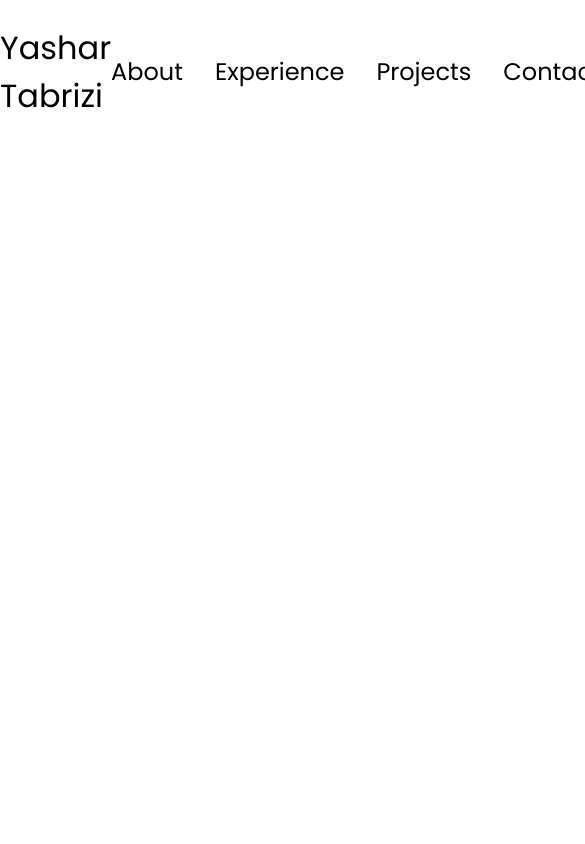
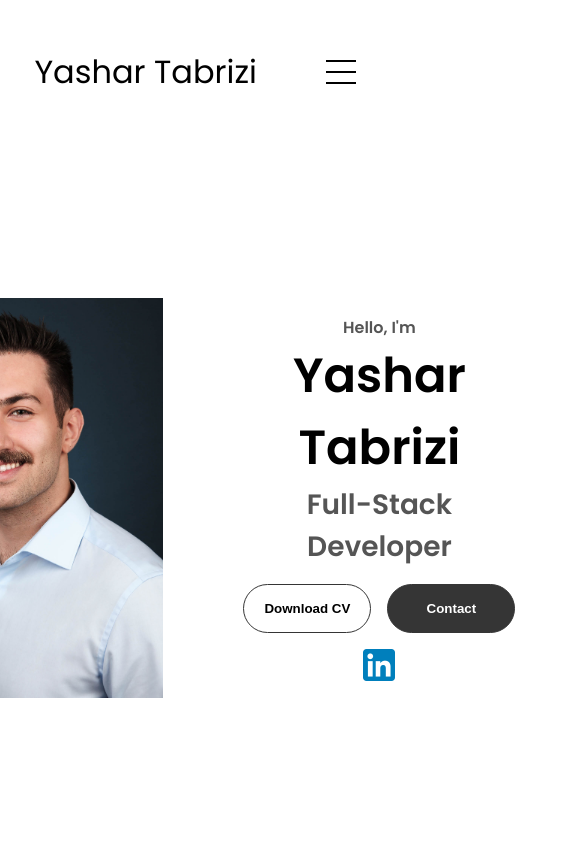
Before and after one commit to yxno179/portfolio_yashar, a plain HTML site: page index.html in a window 390 px wide. Shown: the top 844 px of the page, 585 px wide, since content can reach past the window. Drawn offline with Linux system fonts and the light colour scheme.

Commit message:
Added profile and logos

```diff
--- a/index.html
+++ b/index.html
@@ -19,6 +19,48 @@
             </ul>
         </div>
     </nav>
+    <nav id="hamburger-nav">
+        <div class="logo">Yashar Tabrizi</div>
+        <div class="hamburger-menu">
+            <div class="hamburger-icon" onclick="toggleMenu()">
+                <span></span>
+                <span></span>
+                <span></span>
+            </div>
+            <div class="menu-links">
+                <li><a href="#about" onclick="toggleMenu()">About</a></li>
+                <li><a href="#experience" onclick="toggleMenu()">Experience</a></li>
+                <li><a href="#projects" onclick="toggleMenu()">Projects</a></li>
+                <li><a href="#contact" onclick="toggleMenu()">Contact</a></li>
+            </div>
+        </div>
+    </nav>
+    <section id="profile">
+        <div class="section__pic-container">
+            <img src="./assets/Portrait-3.jpg" alt="Yashar Tabrizi Profile Picture">
+        </div>
+        <div class="section__text">
+            <p class="section__text__p1">Hello, I'm</p>
+            <h1 class="title">Yashar Tabrizi</h1>
+            <p class="section__text__p2">Full-Stack Developer</p>
+            <div class="btn-container">
+                <button class="btn btn-color-2" onclick="window.open('./assets/Lebenslauf_Yashar_Mosaffaye_Tabrizi.pdf')">Download CV</button>
+                <button class="btn btn-color-1" onclick="location.href='./#contact'">Contact</button>
+            </div>
+            <div id="socials-container">
+                <img src="./assets/LinkedIn_icon.svg.png" alt="My LinkedIn profile" class="icon" onclick="location.href='https://www.linkedin.com/in/yamota/'">
+            </div>
+        </div>
+    </section>
+    <section id="about">
+        <p class="section__text__p1">Get To Know More</p>
+        <h1 class="title">About Me</h1>
+        <div class="section-container">
+            <div class="section__pic-container">
+                <img src="" alt="">
+            </div>
+        </div>
+    </section>
     <script src="script.js"></script>
 </body>
 </html>
--- a/mediaqueris.css
+++ b/mediaqueris.css
@@ -0,0 +1,8 @@
+@media screen and (max-width: 1200px) {
+    #desktop-nav {
+        display: none;
+    }
+    #hamburger-nav {
+        display: flex;
+    }
+}
--- a/script.js
+++ b/script.js
@@ -0,0 +1,6 @@
+function toggleMenu() {
+    const menu = document.querySelector(".menu-links");
+    const icon = document.querySelector(".hamburger-icon");
+    menu.classList.toggle("open")
+    icon.classList.toggle("open")
+}
--- a/style.css
+++ b/style.css
@@ -25,6 +25,8 @@ a, .btn {
     transition: all 300ms ease;
 }
 
+/* DESKTOP NAV */
+
 nav, .nav-links {
     display: flex;
 }
@@ -51,8 +53,205 @@ a:hover {
     color: grey;
     text-decoration: underline;
     text-underline-offset: 0.5rem;
+    text-decoration-color: rgb(181, 181, 181);
 }
 
 .logo {
     font-size: 2rem;
 }
+
+.logo:hover {
+    cursor: default;
+}
+
+/* HAMBURGER MENU */
+
+#hamburger-nav {
+    display: none;
+}
+
+.hamburger-menu {
+    position: relative;
+    display: inline-block;
+}
+
+.hamburger-icon {
+    display: flex;
+    flex-direction: column;
+    justify-content: space-between;
+    height: 24px;
+    width: 30px;
+    cursor: pointer;
+}
+
+.hamburger-icon span {
+    width: 100%;
+    height: 2px;
+    background-color: black;
+    transition: all 0.3 ease-in-out;
+}
+
+.menu-links {
+    position: absolute;
+    top: 100%;
+    right: 0%;
+    background-color: white;
+    width: fit-content;
+    max-height: 0;
+    overflow: hidden;
+    transition: all 0.3 ease-in-out;
+}
+
+.menu-links a {
+    display: block;
+    padding: 10px;
+    text-align: center;
+    font-size: 1.5rem;
+    color: black;
+    text-decoration: none;
+    transition: all 0.3 ease-in-out;
+}
+
+.menu-links li {
+    list-style: none;
+}
+
+.menu-links.open {
+    max-height: 300px;
+}
+
+.hamburger-icon.open span:first-child {
+    transform: rotate(45deg) translate(10px, 5px);
+}
+
+.hamburger-icon.open span:nth-child(2) {
+    opacity: 0;
+}
+
+.hamburger-icon.open span:last-child {
+    transform: rotate(-45deg) translate(10px, -5px);
+}
+
+.hamburger-icon span:first-child {
+    transform: none;
+}
+
+.hamburger-icon span:first-child {
+    opacity: 1;
+}
+
+.hamburger-icon span:first-child {
+    transform: none;
+}
+
+/* SECTIONS */
+
+section {
+    padding-top: 4vh;
+    height: 96vh;
+    margin: 0 10rem;
+    box-sizing: border-box;
+    min-height: fit-content;
+}
+
+.section__container {
+    display: flex;
+}
+
+/* PROFILE SECTION */
+
+#profile {
+    display: flex;
+    justify-content: center;
+    gap: 5rem;
+    height: 80vh;
+}
+
+.section__pic-container {
+    display: flex;
+    height: 400px;
+    width: 400px;
+    margin: auto 0;
+}
+
+.section__text {
+    align-self: center;
+    text-align: center;
+}
+
+.section__text p {
+    font-weight: 600;
+}
+
+.section__text__p1 {
+    text-align: center;
+}
+
+.section__text__p2 {
+    font-size: 1.75rem;
+    margin-bottom: 1rem;
+}
+
+.title {
+    font-size: 3rem;
+    text-align: center;
+}
+
+#socials-container {
+    display: flex;
+    justify-content: center;
+    margin-top: 1rem;
+    gap: 1rem;
+}
+
+/* ICONS */
+
+.icon {
+    cursor: pointer;
+    height: 2rem;
+}
+
+/* BUTTONS */
+
+.btn-container {
+    display: flex;
+    justify-content: center;
+    gap: 1rem;
+}
+
+.btn {
+    font-weight: 600;
+    transition: all 300ms ease;
+    padding: 1rem;
+    width: 8rem;
+    border-radius: 2rem;
+}
+
+.btn-color-1, .btn-color-2 {
+    border: rgb(53, 53, 53) 0.1rem solid;
+}
+
+.btn-color-1:hover, .btn-color-2:hover {
+    cursor: pointer;
+}
+
+.btn-color-1, .btn-color-2:hover {
+    background: rgb(53, 53, 53);
+    color: white;
+}
+
+.btn-color-1:hover {
+    background: rgb(0, 0, 0);
+}
+
+.btn-color-2 {
+    background: none;
+}
+
+.btn-color-2:hover {
+    border: rgb(255, 255, 255) 0.1rem solid;
+}
+
+.btn-container {
+    gap: 1rem;
+}
```
Also changed, not shown: assets/LinkedIn_icon.svg.png (added), assets/Portrait-3.jpg (added), 1 other file.
